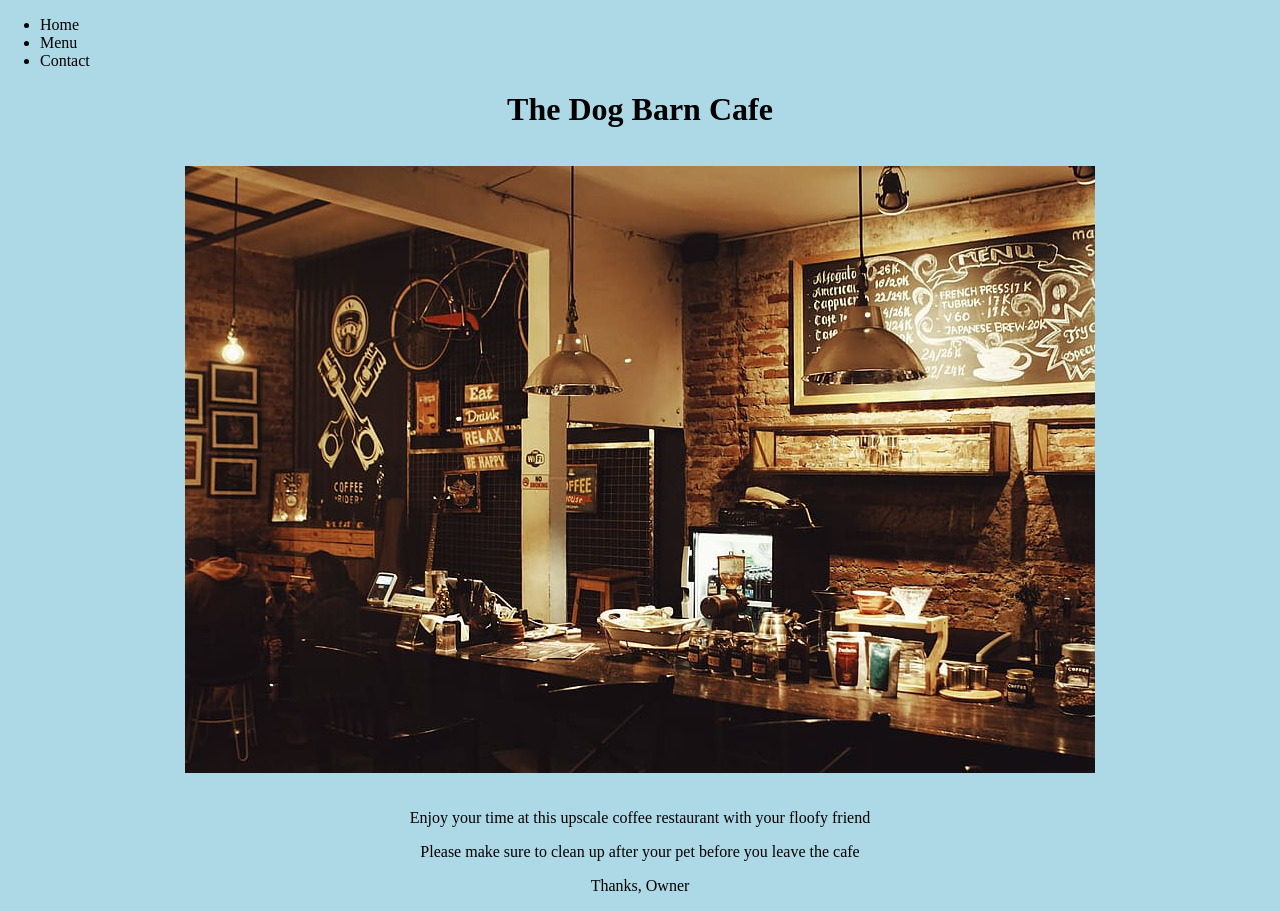
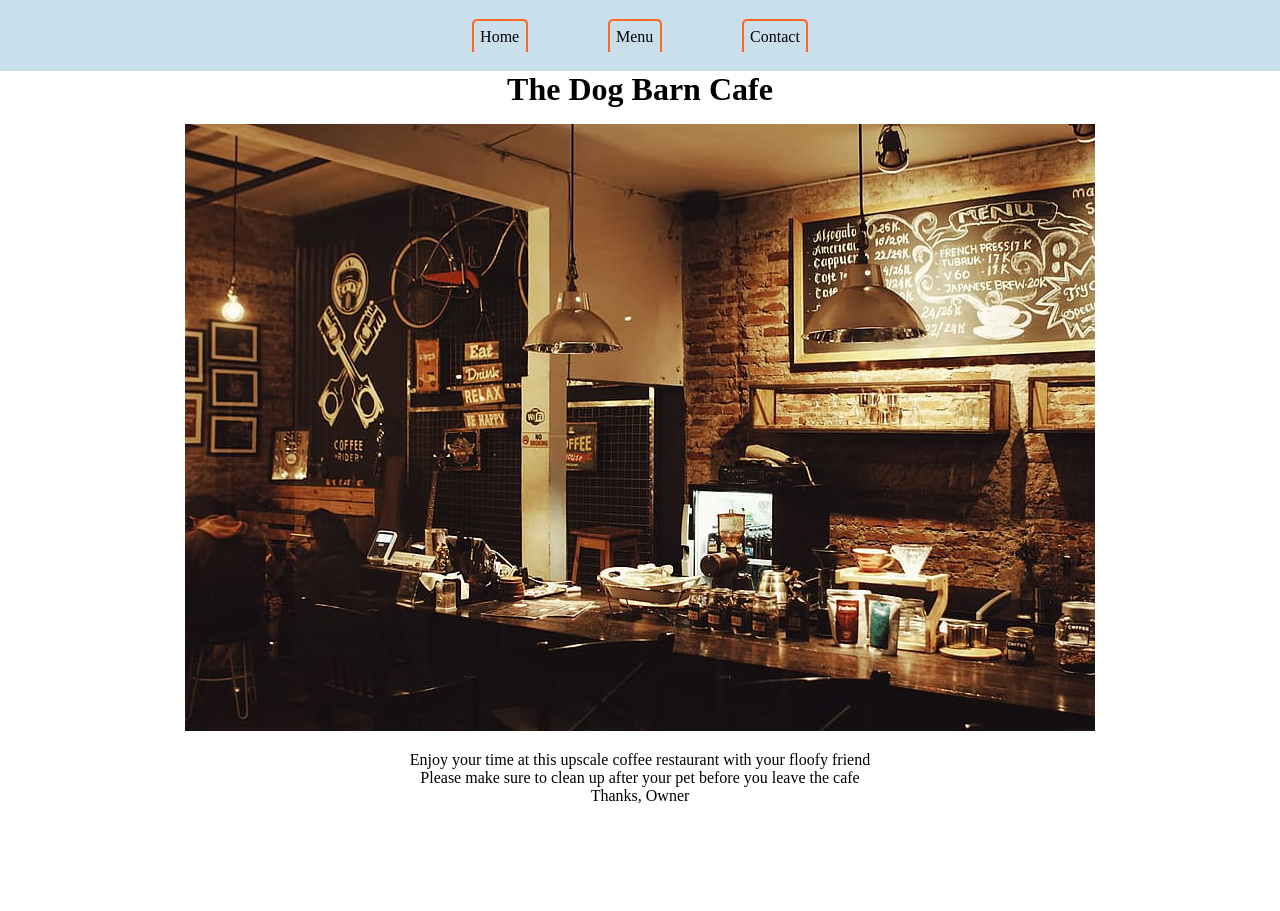
Before and after one commit to barnescaleb/restaurant-page, a website built with webpack: page dist/index.html in a window 1280 px wide. After the commit the page ends 805 px from the top, so only its background shows below. Built offline with nearby package versions, Linux system fonts and the light colour scheme.

Commit message:
styled header

```diff
--- a/src/style.css
+++ b/src/style.css
@@ -1,9 +1,34 @@
-body {
+:root {
+    --gulfblue: #C9DFEC;
+    --gulforange: #FF6720;
+}
+
+* {
     padding: 0;
     margin: 0;
-    background-color: lightblue;
 }
 
+header {
+    background-color: var(--gulfblue);
+    padding: 1.2rem;
+}
+
+header ul {
+    list-style: none;
+    display: flex;
+    justify-content: center;
+    gap: 5rem;
+}
+
+header li {
+    display: flex;
+    padding: .4rem;
+    border-radius: 5px 5px 0 0 ;
+    border-top: 2px solid var(--gulforange);
+    border-left: 2px solid var(--gulforange);
+    border-right: 2px solid var(--gulforange);
+    cursor: pointer;
+}
 
 #content {
     text-align: center;
```
